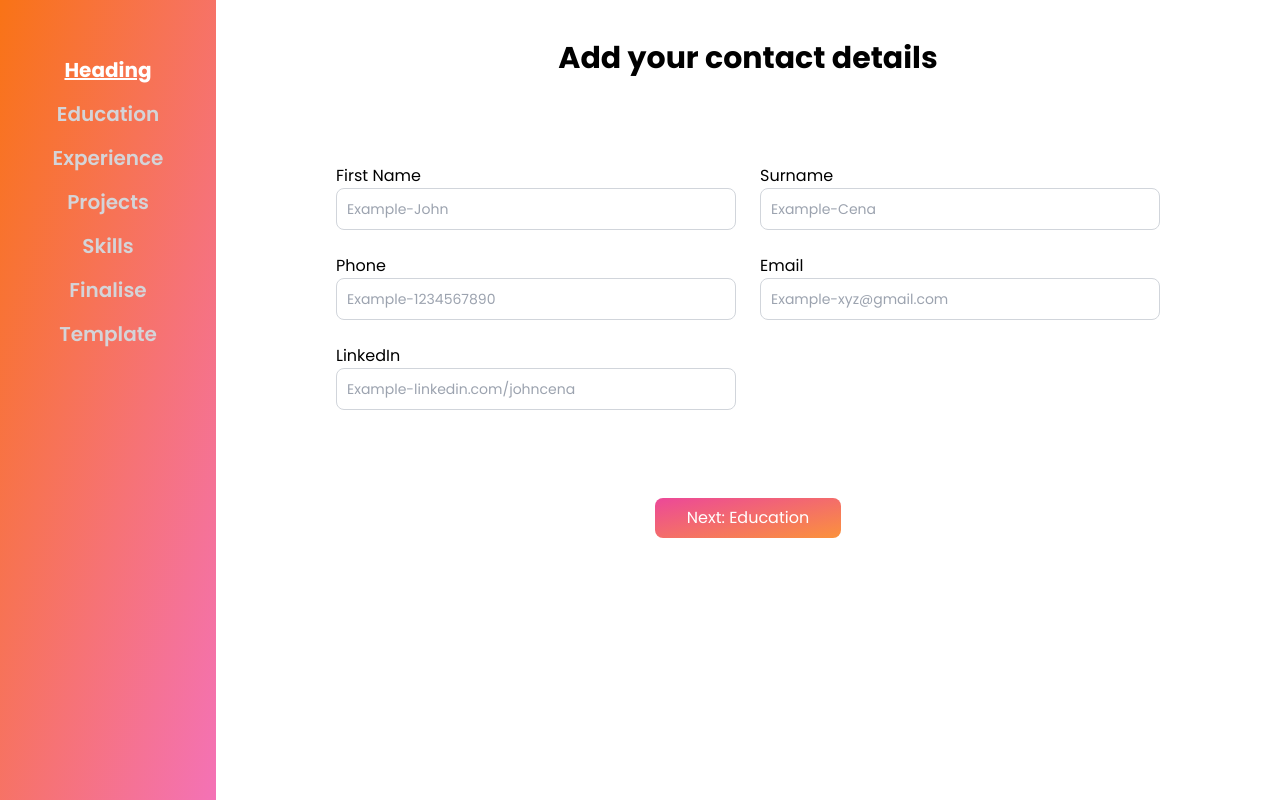
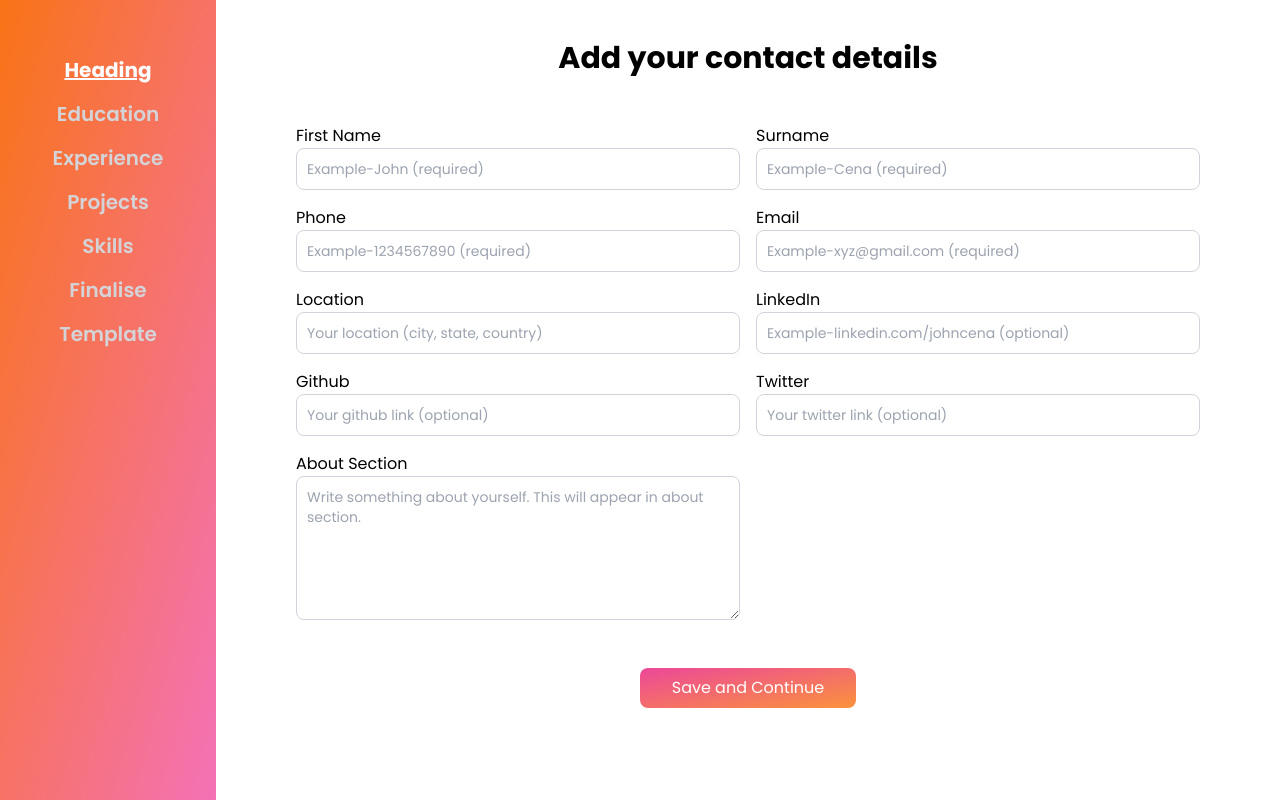
Before and after one commit to vansh-vm04/Profolio, a React (Vite) app in the folder client/: page /heading in a window 1280 px wide. Built offline with nearby package versions, Linux system fonts and the light colour scheme.

Commit message:
frontend updated

```diff
--- a/client/src/components/resume/Education.jsx
+++ b/client/src/components/resume/Education.jsx
@@ -86,7 +86,7 @@ const Education = () => {
             <input
               className="input2"
               placeholder="e.g. New Delhi,India"
-              {...register("clocation", { required: true })}
+              {...register("clocation", { required: false })}
             />
             {errors.clocation && (
               <span className="text-red-500 text-xs">
@@ -126,9 +126,9 @@ const Education = () => {
           </div>
 
           <div className="w-full h-full">
-            <label>Graduation Month (Or expected)</label>
-            <select className="input2" {...register("month")}>
-              {months.map((item) => {
+            <label>Start Year</label>
+            <select className="input2" {...register("startyear")}>
+              {years.map((item) => {
                 return (
                   <option key={item} value={`${item}`}>
                     {item}
@@ -139,8 +139,8 @@ const Education = () => {
           </div>
 
           <div className="w-full h-full">
-            <label>Graduation Year (Or expected)</label>
-            <select className="input2" {...register("year")}>
+            <label>End Year</label>
+            <select className="input2" {...register("endyear")}>
               {years.map((item) => {
                 return (
                   <option key={item} value={`${item}`}>
@@ -167,11 +167,11 @@ const Education = () => {
         <button
         onClick={() => navigate("/experience")}
           className="text-white bg-gradient-to-br from-pink-500 to-orange-400 hover:bg-gradient-to-bl focus:ring-4 focus:outline-none hover:cursor-pointer focus:ring-pink-200 dark:focus:ring-pink-800 rounded-lg px-8 py-2"
-        >Next: Experience</button>
+        >Save and Continue</button>
         </div>
 
         <div className="flex flex-col gap-2 py-2 md:px-20 max-md:p-2 w-full items-center justify-center">
-          {details.length > 0 && (
+          {details.length > 0 ? (
             details.map((edu, index) => (
               <div
                 key={index}
@@ -179,11 +179,13 @@ const Education = () => {
               >
                 <div className="justify-between flex">
                   <h1 className="text-xl font-bold">{edu.cname}</h1>
-                  <span>{edu.month+" "+edu.year}</span>
+                  <span>{edu.startyear+"-"+edu.endyear}</span>
                 </div>
                 <p className="text-gray-600">{edu.degree+' '+edu.branch}</p>
               </div>
             ))
+          ):(
+            <span>No education details added yet.. Click add education button</span>
           )}
         </div>
 
--- a/client/src/components/resume/Experience.jsx
+++ b/client/src/components/resume/Experience.jsx
@@ -77,6 +77,20 @@ const Experience = () => {
               {...register("cname",{required:true})}
             />
             {errors.cname && (
+              <span className="text-red-500 text-xs">
+                This field is required
+              </span>
+            )}
+          </div>
+
+          <div className="w-full h-full">
+            <label>Work Link (optional)</label>
+            <input
+              className="input2"
+              placeholder="e.g. Project link (if available)"
+              {...register("worklink",{required:false})}
+            />
+            {errors.worklink && (
               <span className="text-red-500 text-xs">
                 This field is required
               </span>
@@ -171,22 +185,24 @@ const Experience = () => {
         <button
         onClick={() => navigate("/projects")}
           className="text-white bg-gradient-to-br from-pink-500 to-orange-400 hover:bg-gradient-to-bl focus:ring-4 focus:outline-none hover:cursor-pointer focus:ring-pink-200 dark:focus:ring-pink-800 rounded-lg px-8 py-2"
-        >Next: Projects</button>
+        >Save and Continue</button>
         </div>
         <div className="flex flex-col gap-2 py-2 md:px-20 max-md:p-2 w-full items-center justify-center">
-          {exp.length > 0 && (
+          {exp.length > 0 ? (
             exp.map((exp, index) => (
               <div
                 key={index}
                 className="p-5 border rounded-md shadow-md w-full"
               >
                 <div className="justify-between flex">
-                  <h1 className="text-xl font-bold">{exp.jobTitle}, {exp.cname}</h1>
+                  <h1 className="text-xl font-bold"><a target="_blank" href={exp.worklink.startsWith('https://')?exp.worklink:('https://'+exp.worklink)}>{exp.jobTitle}, {exp.cname}</a></h1>
                   <span>{exp.smonth+" "+exp.syear} - {exp.Working ? (<span>Present</span>)
                   : <span>{exp.emonth+" "+exp.eyear}</span>}</span>
                 </div>
               </div>
             ))
+          ):(
+            <span>No work experience added yet.. Click on add experience button</span>
           )}
         </div>
       </form>
--- a/client/src/components/resume/Heading.jsx
+++ b/client/src/components/resume/Heading.jsx
@@ -48,12 +48,12 @@ const Heading = () => {
         <h1 className="text-3xl max-md:text-2xl font-bold">
           Add your contact details
         </h1>
-        <div className="grid grid-cols-2 max-sm:grid-cols-1 max-md:p-10 gap-6 p-20 items-center h-1/2 justify-center w-full">
+        <div className="grid grid-cols-2 max-sm:grid-cols-1 max-md:p-10 gap-4 p-10 items-center h-1/2 justify-center w-full">
           <div className="w-full h-full">
             <label>First Name</label>
             <input
               className="input2"
-              placeholder="Example-John"
+              placeholder="Example-John (required)"
               {...register("firstname", { required: true })}
             />
             {errors.firstname && (
@@ -67,7 +67,7 @@ const Heading = () => {
             <label>Surname</label>
             <input
               className="input2"
-              placeholder="Example-Cena"
+              placeholder="Example-Cena (required)"
               {...register("surname", { required: true })}
             />
             {errors.surname && (
@@ -77,11 +77,12 @@ const Heading = () => {
             )}
           </div>
 
+
           <div className="w-full h-full">
             <label>Phone</label>
             <input
               className="input2"
-              placeholder="Example-1234567890"
+              placeholder="Example-1234567890 (required)"
               {...register("phone", {
                 required: "This field is required",
                 validate: {
@@ -102,7 +103,7 @@ const Heading = () => {
             <label>Email</label>
             <input
               className="input2"
-              placeholder="Example-xyz@gmail.com"
+              placeholder="Example-xyz@gmail.com (required)"
               {...register("email", { required: true })}
             />
             {errors.email && (
@@ -113,11 +114,27 @@ const Heading = () => {
           </div>
 
           <div className="w-full h-full">
+            <label>Location</label>
+            <input
+              className="input2"
+              placeholder="Your location (city, state, country)"
+              {...register("location", { required: true })}
+            />
+            {errors.location && (
+              <span className="text-red-500 text-xs">
+                This field is required
+              </span>
+            )}
+          </div>
+
+
+
+          <div className="w-full h-full">
             <label>LinkedIn</label>
             <input
               className="input2"
-              placeholder="Example-linkedin.com/johncena"
-              {...register("linkedin", { required: true })}
+              placeholder="Example-linkedin.com/johncena (optional)"
+              {...register("linkedin", { required: false })}
             />
             {errors.linkedin && (
               <span className="text-red-500 text-xs">
@@ -125,13 +142,57 @@ const Heading = () => {
               </span>
             )}
           </div>
+
+          <div className="w-full h-full">
+            <label>Github</label>
+            <input
+              className="input2"
+              placeholder="Your github link (optional)"
+              {...register("github", { required: false })}
+            />
+            {errors.github && (
+              <span className="text-red-500 text-xs">
+                This field is required
+              </span>
+            )}
+          </div>
+
+          <div className="w-full h-full">
+            <label>Twitter</label>
+            <input
+              className="input2"
+              placeholder="Your twitter link (optional)"
+              {...register("twitter", { required: false })}
+            />
+            {errors.twitter && (
+              <span className="text-red-500 text-xs">
+                This field is required
+              </span>
+            )}
+          </div>
+
+           <div className="w-full h-full">
+            <label>About Section</label>
+            <textarea
+              className="input2 min-h-36 max-h-64"
+              placeholder="Write something about yourself. This will appear in about section."
+              {...register("about", { required: true })}
+            />
+            {errors.about && (
+              <span className="text-red-500 text-xs">
+                This field is required
+              </span>
+            )}
+          </div>
+
+
         </div>
         {isSubmitting && <div>Loading...</div>}
         <button
           type="submit"
           className="text-white bg-gradient-to-br from-pink-500 to-orange-400 hover:bg-gradient-to-bl focus:ring-4 focus:outline-none hover:cursor-pointer focus:ring-pink-200 dark:focus:ring-pink-800 rounded-lg px-8 py-2"
         >
-          Next: Education
+          Save and Continue
         </button>
       </form>
     </div>
--- a/client/src/components/resume/Projects.jsx
+++ b/client/src/components/resume/Projects.jsx
@@ -74,15 +74,7 @@ const Projects = () => {
             />
           </div>
 
-          <div className="w-full h-full">
-            <label>Project Details</label>
-            <input
-              className="input2"
-              value={projectDetails}
-              onChange={(e) => setProjectDetails(e.target.value)}
-              placeholder="e.g. Developed an app..."
-            />
-          </div>
+
 
           <div className="w-full">
             <label>Live Link</label>
@@ -91,6 +83,16 @@ const Projects = () => {
               value={projectLink}
               onChange={(e) => setProjectLink(e.target.value)}
               placeholder="e.g. https://github.io/xyz"
+            />
+          </div>
+
+          <div className="w-full h-full">
+            <label>Project Details</label>
+            <textarea
+              className="input2 min-h-36 max-h-64"
+              value={projectDetails}
+              onChange={(e) => setProjectDetails(e.target.value)}
+              placeholder="e.g. Developed an app..."
             />
           </div>
 
```
